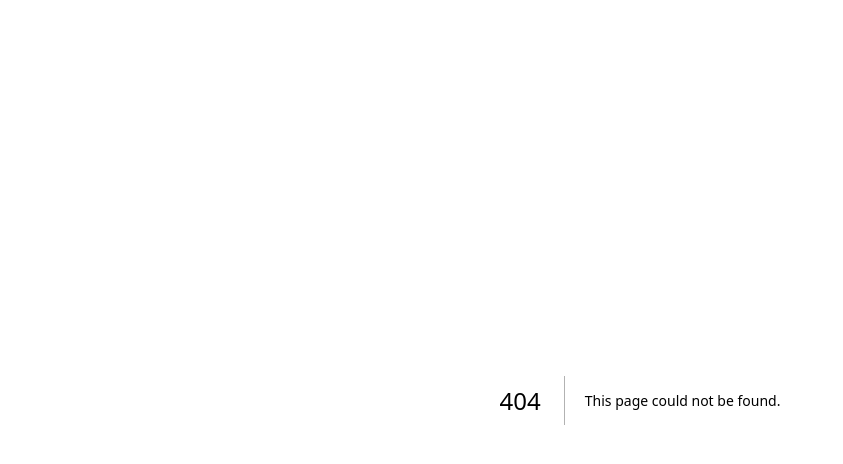
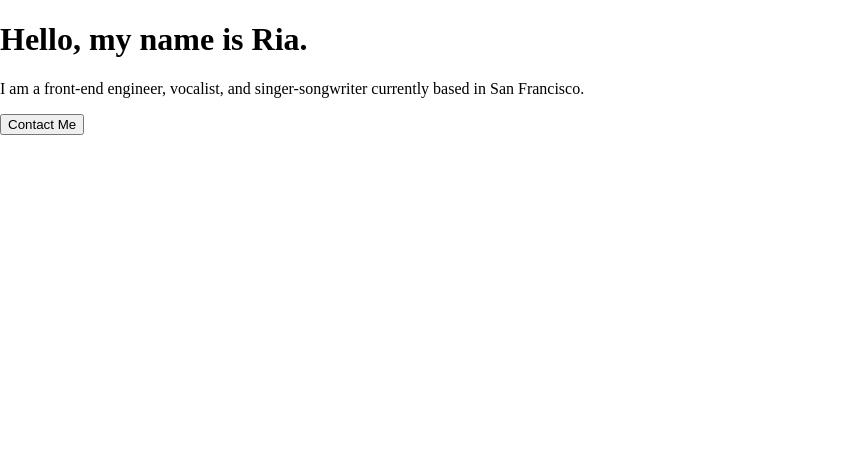
Before and after one commit to gcho91/riacho-portfolio-next, a Next.js app: page /home in a window 1280 px wide. Before the commit this address had no page. Shown: the top 464 px of the page, without its empty margins (0-843 px from the left). Built offline with nearby package versions, Linux system fonts and the light colour scheme.

Commit message:
Update main page and structure, remove tailwind

```diff
--- a/package.json
+++ b/package.json
@@ -19,7 +19,6 @@
     "postcss": "8.4.23",
     "react": "18.2.0",
     "react-dom": "18.2.0",
-    "tailwindcss": "3.3.2",
     "typescript": "5.0.4"
   }
 }
--- /dev/null
+++ b/pages/home.tsx
@@ -0,0 +1,22 @@
+
+
+export default function Home() {
+  return <div className="intro">
+    <h1 className="">Hello, my name is Ria.</h1>
+    <p className="subtext">I am a front-end engineer, vocalist, and singer-songwriter currently based in San Francisco.</p>
+    <button>Contact Me</button>
+    <style global jsx>{`
+      html,
+      body,
+      body > div:first-child,
+      div#__next,
+      div#__next > div {
+        height: 100%;
+      }
+    `}</style>
+  </div>
+
+
+
+
+}
--- a/pages/index.tsx
+++ b/pages/index.tsx
@@ -1,118 +1,65 @@
 import Image from 'next/image'
 import { Inter } from 'next/font/google'
+// import image from "/portrait.png"
 
 const inter = Inter({ subsets: ['latin'] })
 
 export default function Home() {
   return (
-    <main
-      className={`flex min-h-screen flex-col items-center justify-between p-24 ${inter.className}`}
-    >
-      <div className="z-10 w-full max-w-5xl items-center justify-between font-mono text-sm lg:flex">
-        <p className="fixed left-0 top-0 flex w-full justify-center border-b border-gray-300 bg-gradient-to-b from-zinc-200 pb-6 pt-8 backdrop-blur-2xl dark:border-neutral-800 dark:bg-zinc-800/30 dark:from-inherit lg:static lg:w-auto  lg:rounded-xl lg:border lg:bg-gray-200 lg:p-4 lg:dark:bg-zinc-800/30">
-          Get started by editing&nbsp;
-          <code className="font-mono font-bold">pages/index.tsx</code>
-        </p>
-        <div className="fixed bottom-0 left-0 flex h-48 w-full items-end justify-center bg-gradient-to-t from-white via-white dark:from-black dark:via-black lg:static lg:h-auto lg:w-auto lg:bg-none">
-          <a
-            className="pointer-events-none flex place-items-center gap-2 p-8 lg:pointer-events-auto lg:p-0"
-            href="https://vercel.com?utm_source=create-next-app&utm_medium=default-template-tw&utm_campaign=create-next-app"
-            target="_blank"
-            rel="noopener noreferrer"
-          >
-            By{' '}
-            <Image
-              src="/vercel.svg"
-              alt="Vercel Logo"
-              className="dark:invert"
-              width={100}
-              height={24}
-              priority
-            />
-          </a>
+    <div className=''>
+      <main className='hero'>
+        <div className='left'>
+          <h1 style={{ margin: 0 }}>Hello, my name is <br />
+            Ria Cho. </h1>
+          <h2>I build things for the web and mobile</h2>
+          <p>I am a front-end engineer who specialies in building products with high end-user empathy and accessibility. Currently, I am working on x, y, z. </p>
+          <button>Contact me</button>
         </div>
-      </div>
+      </main>
 
-      <div className="relative flex place-items-center before:absolute before:h-[300px] before:w-[480px] before:-translate-x-1/2 before:rounded-full before:bg-gradient-radial before:from-white before:to-transparent before:blur-2xl before:content-[''] after:absolute after:-z-20 after:h-[180px] after:w-[240px] after:translate-x-1/3 after:bg-gradient-conic after:from-sky-200 after:via-blue-200 after:blur-2xl after:content-[''] before:dark:bg-gradient-to-br before:dark:from-transparent before:dark:to-blue-700/10 after:dark:from-sky-900 after:dark:via-[#0141ff]/40 before:lg:h-[360px]">
-        <Image
-          className="relative dark:drop-shadow-[0_0_0.3rem_#ffffff70] dark:invert"
-          src="/next.svg"
-          alt="Next.js Logo"
-          width={180}
-          height={37}
-          priority
-        />
-      </div>
+      <section>
+        <h2>About Me</h2>
+        <p>Ipsem lorem text placeholder about my background</p>
+      </section>
 
-      <div className="mb-32 grid text-center lg:mb-0 lg:grid-cols-4 lg:text-left">
-        <a
-          href="https://nextjs.org/docs?utm_source=create-next-app&utm_medium=default-template-tw&utm_campaign=create-next-app"
-          className="group rounded-lg border border-transparent px-5 py-4 transition-colors hover:border-gray-300 hover:bg-gray-100 hover:dark:border-neutral-700 hover:dark:bg-neutral-800/30"
-          target="_blank"
-          rel="noopener noreferrer"
-        >
-          <h2 className={`mb-3 text-2xl font-semibold`}>
-            Docs{' '}
-            <span className="inline-block transition-transform group-hover:translate-x-1 motion-reduce:transform-none">
-              -&gt;
-            </span>
-          </h2>
-          <p className={`m-0 max-w-[30ch] text-sm opacity-50`}>
-            Find in-depth information about Next.js features and API.
-          </p>
-        </a>
+      <section>
+        <h2>Portfolio grid section</h2>
+        {/* <div className='portfolio-grid'>
+          <div className='item'>Item</div>
+          <div className='item'>Item</div>
+          <div className='item'>Item</div>
+          <div className='item'>Item</div>
 
-        <a
-          href="https://nextjs.org/learn?utm_source=create-next-app&utm_medium=default-template-tw&utm_campaign=create-next-app"
-          className="group rounded-lg border border-transparent px-5 py-4 transition-colors hover:border-gray-300 hover:bg-gray-100 hover:dark:border-neutral-700 hover:dark:bg-neutral-800/30"
-          target="_blank"
-          rel="noopener noreferrer"
-        >
-          <h2 className={`mb-3 text-2xl font-semibold`}>
-            Learn{' '}
-            <span className="inline-block transition-transform group-hover:translate-x-1 motion-reduce:transform-none">
-              -&gt;
-            </span>
-          </h2>
-          <p className={`m-0 max-w-[30ch] text-sm opacity-50`}>
-            Learn about Next.js in an interactive course with&nbsp;quizzes!
-          </p>
-        </a>
+        </div> */}
 
-        <a
-          href="https://vercel.com/templates?framework=next.js&utm_source=create-next-app&utm_medium=default-template-tw&utm_campaign=create-next-app"
-          className="group rounded-lg border border-transparent px-5 py-4 transition-colors hover:border-gray-300 hover:bg-gray-100 hover:dark:border-neutral-700 hover:dark:bg-neutral-800/30"
-          target="_blank"
-          rel="noopener noreferrer"
-        >
-          <h2 className={`mb-3 text-2xl font-semibold`}>
-            Templates{' '}
-            <span className="inline-block transition-transform group-hover:translate-x-1 motion-reduce:transform-none">
-              -&gt;
-            </span>
-          </h2>
-          <p className={`m-0 max-w-[30ch] text-sm opacity-50`}>
-            Discover and deploy boilerplate example Next.js&nbsp;projects.
-          </p>
-        </a>
+        <div className="container">
+          <div className='item'>
+            <h3>Project Name</h3>
+            <p>Description</p>
+          </div>
 
-        <a
-          href="https://vercel.com/new?utm_source=create-next-app&utm_medium=default-template-tw&utm_campaign=create-next-app"
-          className="group rounded-lg border border-transparent px-5 py-4 transition-colors hover:border-gray-300 hover:bg-gray-100 hover:dark:border-neutral-700 hover:dark:bg-neutral-800/30"
-          target="_blank"
-          rel="noopener noreferrer"
-        >
-          <h2 className={`mb-3 text-2xl font-semibold`}>
-            Deploy{' '}
-            <span className="inline-block transition-transform group-hover:translate-x-1 motion-reduce:transform-none">
-              -&gt;
-            </span>
-          </h2>
-          <p className={`m-0 max-w-[30ch] text-sm opacity-50`}>
-            Instantly deploy your Next.js site to a shareable URL with Vercel.
-          </p>
-        </a>
-      </div>
-    </main>
+          <div className='item'>
+            <h3>Project Name</h3>
+            <p>Description</p>
+          </div>
+
+          <div className='item'>
+            <h3>Project Name</h3>
+            <p>Description</p>
+          </div>
+
+          <div className='item'>
+            <h3>Project Name</h3>
+            <p>Description</p>
+          </div>
+
+          <div className='item'>
+            <h3>Project Name</h3>
+            <p>Description</p>
+          </div>
+        </div>
+      </section>
+    </div >
+
   )
 }
--- a/postcss.config.js
+++ b/postcss.config.js
@@ -1,6 +1,5 @@
 module.exports = {
   plugins: {
-    tailwindcss: {},
     autoprefixer: {},
   },
 }
--- a/styles/globals.css
+++ b/styles/globals.css
@@ -1,27 +1,48 @@
-@tailwind base;
-@tailwind components;
-@tailwind utilities;
+/* home */
 
-:root {
-  --foreground-rgb: 0, 0, 0;
-  --background-start-rgb: 214, 219, 220;
-  --background-end-rgb: 255, 255, 255;
+
+
+body {
+  margin: 0;
 }
 
-@media (prefers-color-scheme: dark) {
-  :root {
-    --foreground-rgb: 255, 255, 255;
-    --background-start-rgb: 0, 0, 0;
-    --background-end-rgb: 0, 0, 0;
-  }
+.hero {
+  height: 100vh;
+  background-color: #5E5BDC;
+
 }
 
-body {
-  color: rgb(var(--foreground-rgb));
-  background: linear-gradient(
-      to bottom,
-      transparent,
-      rgb(var(--background-end-rgb))
-    )
-    rgb(var(--background-start-rgb));
+.hero-row {
+  display: flex;
 }
+
+.left {
+  display: flex;
+  -webkit-box-pack: center;
+  justify-content: center;
+  -webkit-box-align: center;
+  flex-direction: column;
+  align-items: flex-start;
+  min-height: 100vh;
+  height: 100vh;
+  padding: 0px;
+}
+
+.container {
+  display: grid;
+  grid-template-columns: 1fr 1fr 1fr;
+  grid-template-rows: 1fr 1fr 1fr;
+  gap: 0px 0px;
+  grid-template-areas:
+    ". . ."
+    ". . ."
+    ". . .";
+}
+
+.item {
+  background-color: salmon;
+  border: 1px solid yellow;
+}
+
+/* https: //redstapler.co/curved-custom-shape-div-css-svg/ */
+/* portfolio grid example: https: //www.codeflows.dev/#pricing */
--- a/tailwind.config.js
+++ /dev/null
@@ -1,18 +0,0 @@
-/** @type {import('tailwindcss').Config} */
-module.exports = {
-  content: [
-    './pages/**/*.{js,ts,jsx,tsx,mdx}',
-    './components/**/*.{js,ts,jsx,tsx,mdx}',
-    './app/**/*.{js,ts,jsx,tsx,mdx}',
-  ],
-  theme: {
-    extend: {
-      backgroundImage: {
-        'gradient-radial': 'radial-gradient(var(--tw-gradient-stops))',
-        'gradient-conic':
-          'conic-gradient(from 180deg at 50% 50%, var(--tw-gradient-stops))',
-      },
-    },
-  },
-  plugins: [],
-}
```
Also changed, not shown: 1 other file (tests, documents, lock files or other folders).
